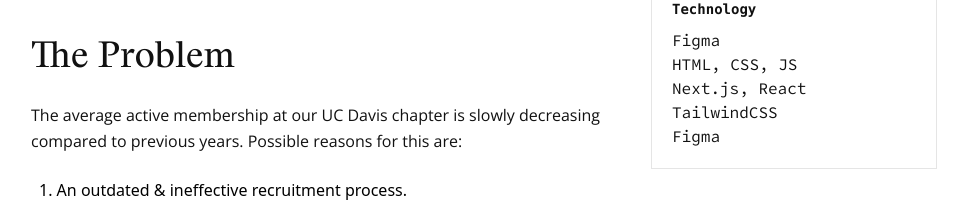
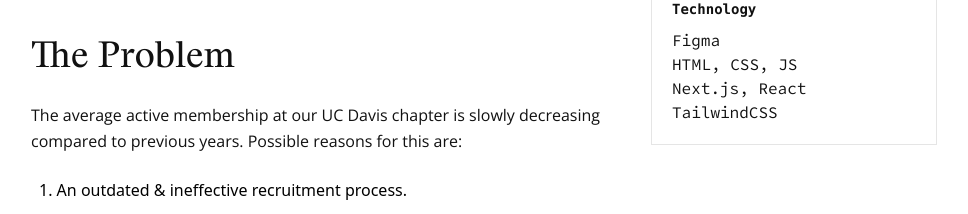
Before and after one commit to mphuxd/portfolio-react-tailwind, a Next.js app: page /case-study/psi-chi-omega in a window 1280 px wide. Shown: the part 1460-1674 px from the top of the page, without its empty margins (311-1279 px from the left). Built offline with nearby package versions, Linux system fonts and the light colour scheme; a web font is replaced by a local one.

Commit message:
applied enlarge-first

```diff
--- a/pages/case-study/psi-chi-omega.js
+++ b/pages/case-study/psi-chi-omega.js
@@ -63,7 +63,6 @@ export default function PsiChiOmega() {
                 <p>HTML, CSS, JS</p>
                 <p>Next.js, React</p>
                 <p>TailwindCSS</p>
-                <p>Figma</p>
               </div>
             </section>
             <section
@@ -72,7 +71,7 @@ export default function PsiChiOmega() {
             >
               <div className='2xl:mt-20'>
                 <h2 className='cs-h3'>What is Psi Chi Omega?</h2>
-                <p className='cs-paragraph--sans cs-paragraph-first'>
+                <p className='cs-paragraph--sans cs-paragraph-first enlarge-first'>
                   Psi Chi Omega is an Asian-American social fraternity with several chapters
                   throughout California. Fraternities afford college students an exciting social
                   environment with opportunities to develop personally and professionally. However,
```
